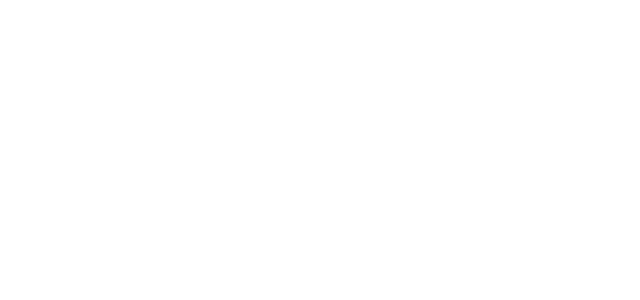
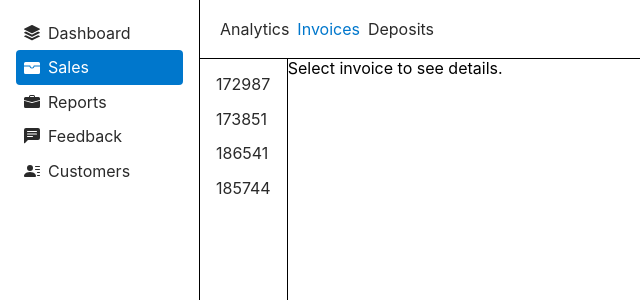
Before and after one commit to MaksimLisovoi/react-practice, a React (Create React App) app: page /sales/invoices in a window 1280 px wide. Shown: the top 300 px of the page, without its empty margins (0-640 px from the left). Built offline with nearby package versions, Linux system fonts and the light colour scheme.

Commit message:
made app with routing

```diff
--- a/package.json
+++ b/package.json
@@ -10,6 +10,7 @@
     "@testing-library/user-event": "^12.8.3",
     "axios": "^1.2.1",
     "date-fns": "^2.23.0",
+    "modern-normalize": "^1.1.0",
     "nanoid": "^3.3.4",
     "prop-types": "^15.7.2",
     "react": "^17.0.2",
--- a/src/components/App.jsx
+++ b/src/components/App.jsx
@@ -1,3 +1,36 @@
+import { Sales } from 'pages/Sales';
+import { Route, Routes } from 'react-router';
+import { GlobalStyle } from './GlobalStyle';
+import { InvoiceDetails } from './InvoiceDetails';
+import { Invoices } from './Invoices';
+import { Layout } from './Layout';
+
 export const App = () => {
-  return <></>;
+  return (
+    <>
+      <Routes>
+        <Route path="/" element={<Layout />}>
+          <Route index element={<div>Home page index route</div>} />
+          <Route path="dashboard" element={<div>Dashboard</div>}></Route>
+          <Route path="sales" element={<Sales />}>
+            <Route index element={<div>Sales index route</div>} />
+            <Route path="analytics" element={<div>Analytics</div>} />
+            <Route path="invoices" element={<Invoices />}>
+              <Route
+                index
+                element={<div>Select invoice to see details.</div>}
+              />
+              <Route path=":invoiceId" element={<InvoiceDetails />} />
+            </Route>
+            <Route path="deposits" element={<div>Deposits</div>} />
+          </Route>
+          <Route path="reports" element={<div>Reports</div>}></Route>
+          <Route path="feedback" element={<div>Feedbacks</div>}></Route>
+          <Route path="customers" element={<div>Customers</div>}></Route>
+        </Route>
+      </Routes>
+
+      <GlobalStyle />
+    </>
+  );
 };
--- /dev/null
+++ b/src/components/AppBar.jsx
@@ -0,0 +1,51 @@
+import styled from 'styled-components';
+import {
+  BsStack,
+  BsWalletFill,
+  BsBriefcaseFill,
+  BsChatLeftTextFill,
+  BsPersonLinesFill,
+} from 'react-icons/bs';
+import { NavLink } from 'react-router-dom';
+import { Box } from './Box';
+
+const navItems = [
+  { href: 'dashboard', text: 'Dashboard', icon: BsStack },
+  { href: 'sales', text: 'Sales', icon: BsWalletFill },
+  { href: 'reports', text: 'Reports', icon: BsBriefcaseFill },
+  { href: 'feedback', text: 'Feedback', icon: BsChatLeftTextFill },
+  { href: 'customers', text: 'Customers', icon: BsPersonLinesFill },
+];
+
+const NavItem = styled(NavLink)`
+  display: flex;
+  align-items: center;
+  gap: ${p => p.theme.space[3]}px;
+  padding: ${p => p.theme.space[3]}px;
+  border-radius: 4px;
+  text-decoration: none;
+  color: ${p => p.theme.colors.text};
+  &.active {
+    background-color: ${p => p.theme.colors.primary};
+    color: ${p => p.theme.colors.white};
+  }
+  :hover:not(.active),
+  :focus-visible:not(.active) {
+    color: ${p => p.theme.colors.primary};
+  }
+`;
+
+export const AppBar = () => {
+  return (
+    <Box as="header" p={4} height="100vh" borderRight="1px solid black">
+      <Box as="nav" display="flex" flexDirection="column">
+        {navItems.map(({ href, text, icon: Icon }) => (
+          <NavItem to={href} key={href}>
+            <Icon size="16" />
+            {text}
+          </NavItem>
+        ))}
+      </Box>
+    </Box>
+  );
+};
--- /dev/null
+++ b/src/components/Box.jsx
@@ -0,0 +1,22 @@
+import styled from 'styled-components';
+import {
+  color,
+  space,
+  layout,
+  flexbox,
+  grid,
+  background,
+  border,
+  position,
+} from 'styled-system';
+
+export const Box = styled('div')(
+  color,
+  space,
+  layout,
+  flexbox,
+  grid,
+  background,
+  border,
+  position,
+);
--- /dev/null
+++ b/src/components/GlobalStyle.jsx
@@ -0,0 +1,25 @@
+import { createGlobalStyle } from 'styled-components';
+import 'modern-normalize';
+
+export const GlobalStyle = createGlobalStyle`
+  body {
+    margin: 0;
+    font-family: -apple-system, BlinkMacSystemFont, 'Segoe UI', 'Roboto', 'Oxygen',
+      'Ubuntu', 'Cantarell', 'Fira Sans', 'Droid Sans', 'Helvetica Neue',
+      sans-serif;
+    -webkit-font-smoothing: antialiased;
+    -moz-osx-font-smoothing: grayscale;
+  }
+  code {
+    font-family: source-code-pro, Menlo, Monaco, Consolas, 'Courier New',
+      monospace;
+  }
+  h1,h2,h3,h4,h5,h6,p {
+    margin: 0;
+  }
+  ul {
+    margin: 0;
+    padding: 0;
+    list-style: none;
+  }
+`;
--- /dev/null
+++ b/src/components/InvoiceDetails.jsx
@@ -0,0 +1,46 @@
+import { useState, useEffect } from 'react';
+import { getInvoiceById } from 'fakeApi';
+import { useParams } from 'react-router';
+
+export const InvoiceDetails = () => {
+  const { invoiceId } = useParams();
+
+  const [invoice, setinvoice] = useState(null);
+
+  useEffect(() => {
+    getInvoiceById(invoiceId).then(setinvoice);
+  }, [invoiceId]);
+
+  console.log(invoice);
+
+  if (!invoice) {
+    return null;
+  }
+
+  const { recipient, account, total, date } = invoice;
+
+  return (
+    <>
+      <div>
+        <p>
+          <b>Recipient:</b>
+          {recipient}
+        </p>
+        <p>
+          <b>Account number:</b>
+          {account}
+        </p>
+        <p>
+          <b>Total due:</b> {total}$
+        </p>
+        <p>
+          <b>Invoice date:</b> {new Date(date.created).toLocaleDateString()}
+        </p>
+
+        <p>
+          <b>Due date:</b> {new Date(date.due).toLocaleDateString()}
+        </p>
+      </div>
+    </>
+  );
+};
--- /dev/null
+++ b/src/components/Invoices.jsx
@@ -0,0 +1,48 @@
+import styled from 'styled-components';
+import { Box } from './Box';
+import { useState, useEffect } from 'react';
+import { getInvoices } from 'fakeApi';
+import { NavLink, Outlet } from 'react-router-dom';
+
+const NavItem = styled(NavLink)`
+  padding: ${p => p.theme.space[3]}px;
+  text-decoration: none;
+  color: ${p => p.theme.colors.text};
+  border-radius: 8px;
+  &.active {
+    background-color: ${p => p.theme.colors.primary};
+    color: ${p => p.theme.colors.white};
+  }
+  :hover:not(.active) {
+    color: ${p => p.theme.colors.primary};
+  }
+`;
+
+export const Invoices = () => {
+  const [invoices, setInvoices] = useState([]);
+
+  useEffect(() => {
+    getInvoices().then(setInvoices);
+  }, []);
+
+  console.log(invoices);
+
+  return (
+    <Box display="flex" height="100vw">
+      <Box
+        as="aside"
+        display="flex"
+        flexDirection="column"
+        p={3}
+        borderRight="1px solid black"
+      >
+        {invoices.map(({ id }) => (
+          <NavItem key={id} to={id}>
+            {id}
+          </NavItem>
+        ))}
+      </Box>
+      <Outlet />
+    </Box>
+  );
+};
--- /dev/null
+++ b/src/components/Layout.jsx
@@ -0,0 +1,14 @@
+// import { Outlet } from 'react-router-dom';
+import { Outlet } from 'react-router';
+import { AppBar } from './AppBar';
+import { Box } from './Box';
+
+export const Layout = () => {
+  return (
+    <Box display="grid" gridTemplateColumns="200px 1fr">
+      <AppBar />
+
+      <Outlet />
+    </Box>
+  );
+};
--- /dev/null
+++ b/src/fakeApi.js
@@ -0,0 +1,52 @@
+const db = {
+  invoices: [
+    {
+      id: '172987',
+      recipient: 'Jacob Mercer',
+      account: 20138714,
+      total: 8000,
+      date: {
+        created: '2011-10-05T14:48:00.000Z',
+        due: '2011-10-12T00:00:00.000Z',
+      },
+    },
+    {
+      id: '173851',
+      recipient: 'Adrian Cross',
+      account: 30986127,
+      total: 11000,
+      date: {
+        created: '2017-07-01T12:18:00.000Z',
+        due: '2017-08-14T00:00:00.000Z',
+      },
+    },
+    {
+      id: '186541',
+      recipient: 'Solomon Fokes',
+      account: 78615230,
+      total: 82000,
+      date: {
+        created: '2019-03-17T10:12:00.000Z',
+        due: '2019-04-02T00:00:00.000Z',
+      },
+    },
+    {
+      id: '185744',
+      recipient: 'Artemis Tau',
+      account: 82719051,
+      total: 17000,
+      date: {
+        created: '2022-09-28T10:57:00.000Z',
+        due: '2022-11-02T00:00:00.000Z',
+      },
+    },
+  ],
+};
+
+export const getInvoices = () => {
+  return Promise.resolve(db.invoices);
+};
+
+export const getInvoiceById = invoiceId => {
+  return Promise.resolve(db.invoices.find(invoice => invoice.id === invoiceId));
+};
--- /dev/null
+++ b/src/pages/Sales.jsx
@@ -0,0 +1,35 @@
+import { NavLink, Outlet } from 'react-router-dom';
+import styled from 'styled-components';
+import { Box } from 'components/Box';
+
+const navItems = [
+  { href: 'analytics', text: 'Analytics' },
+  { href: 'invoices', text: 'Invoices' },
+  { href: 'deposits', text: 'Deposits' },
+];
+
+const NavItem = styled(NavLink)`
+  padding: ${p => p.theme.space[2]}px;
+  color: ${p => p.theme.colors.text};
+  text-decoration: none;
+  &.active {
+    color: ${p => p.theme.colors.primary};
+  }
+`;
+
+export const Sales = () => {
+  return (
+    <Box as="main" display="flex" flexDirection="column">
+      <Box as="header" borderBottom="1px solid black" p={4}>
+        <Box as="ul" display="flex">
+          {navItems.map(({ href, text }) => (
+            <NavItem key={href} to={href}>
+              {text}
+            </NavItem>
+          ))}
+        </Box>
+      </Box>
+      <Outlet />
+    </Box>
+  );
+};
```
Also changed, not shown: .prettierrc.json, 1 other file (tests, documents, lock files or other folders).
